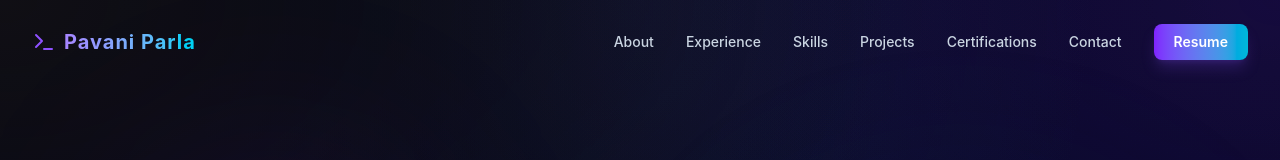
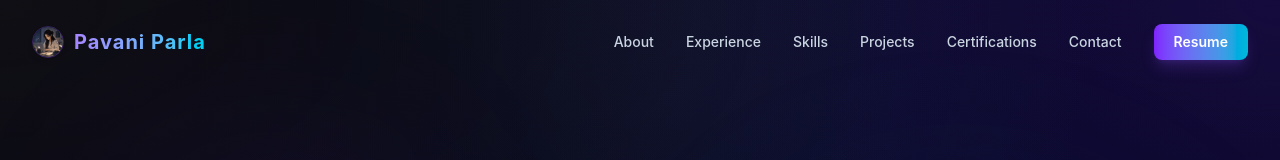
Before and after one commit to pavani-1629/MY_Portfolio, a React (Vite) app: page / in a window 1280 px wide. Shown: the top 160 px of the page. Built offline with nearby package versions, Linux system fonts and the light colour scheme.

Commit message:
Design: Crop meeee.png into a transparent circle for favicon and Navbar logo

```diff
--- a/src/components/Navbar.jsx
+++ b/src/components/Navbar.jsx
@@ -1,6 +1,7 @@
 import React, { useState, useEffect } from 'react';
 import { Menu, X, Terminal } from 'lucide-react';
 import { resumes } from '../data';
+import logoImg from '../assets/meeee.png';
 
 export default function Navbar() {
   const [isOpen, setIsOpen] = useState(false);
@@ -36,8 +37,12 @@ export default function Navbar() {
       <div className="max-w-7xl mx-auto px-4 sm:px-6 lg:px-8">
         <div className="flex justify-between items-center">
           {/* Logo */}
-          <a href="#" className="flex items-center space-x-2 group">
-            <Terminal className="w-6 h-6 text-violet-500 group-hover:text-cyan-400 transition-colors" />
+          <a href="#" className="flex items-center space-x-2.5 group">
+            <img
+              src={logoImg}
+              alt="Pavani Parla"
+              className="w-8 h-8 rounded-full object-cover border border-violet-500/30 shadow-md group-hover:border-cyan-400/50 transition-colors duration-300"
+            />
             <span className="text-xl font-bold tracking-wider bg-gradient-to-r from-violet-400 to-cyan-400 bg-clip-text text-transparent group-hover:from-cyan-400 group-hover:to-violet-400 transition-all duration-300">
               Pavani Parla
             </span>
```
Also changed, not shown: public/meeee.png, src/assets/meeee.png.
